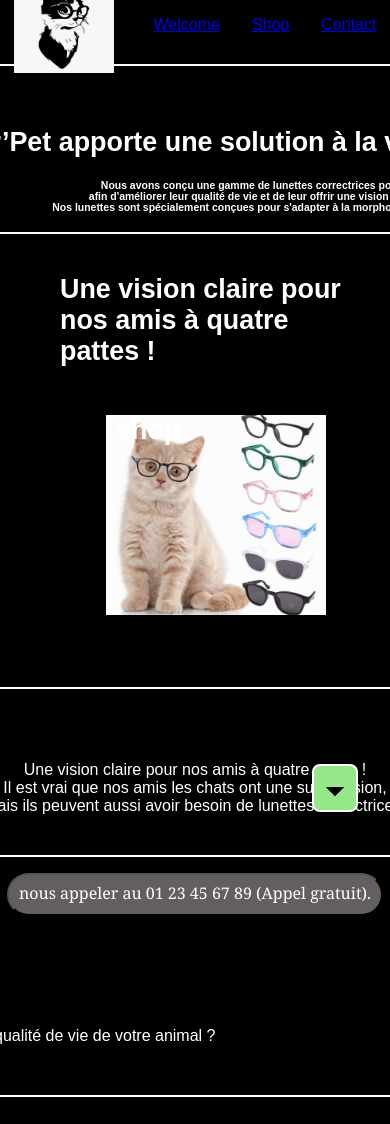
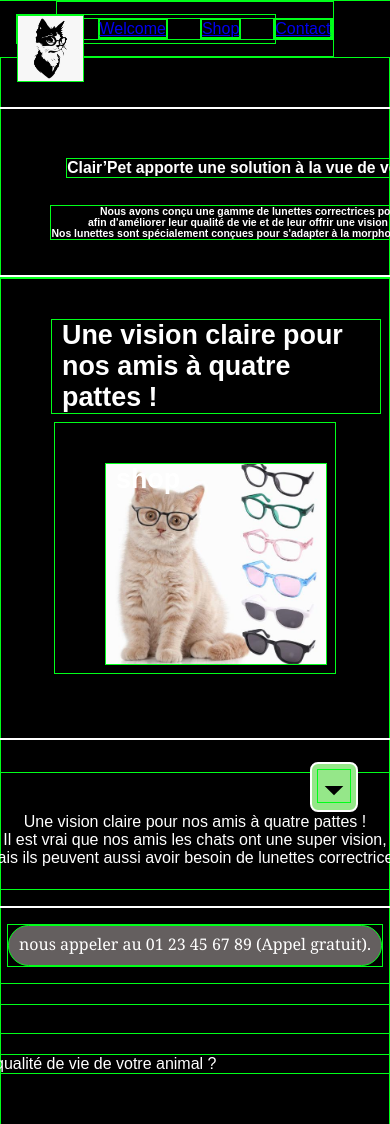
Before and after one commit to MaverickYoan/test_new_repository, a plain HTML site: page projet2/index.html in a window 390 px wide. Shown: the top 1124 px of the page. Drawn offline with Linux system fonts and the light colour scheme; files that its build step writes are made by us from their sources; a web font is replaced by a local one.

Commit message:
start_10092025

```diff
--- a/projet2/index.html
+++ b/projet2/index.html
@@ -26,10 +26,10 @@
 
 <body id="content" class="body">
 
-    <!-- Navbar section - ---------------------------------------------- -->
+    <!-- Navbar section ----------------------------------------------- -->
     <div class="navbar">
         <div class="logo">
-            <img src="favicon.ico" alt="Logo de chat portant nos belles lunettes" width="100px">
+            <img src="favicon.ico" width="25%%" alt="Logo de chat portant nos belles lunettes">
         </div>
         <nav class="menu">
             <ul>
@@ -45,12 +45,12 @@
         </nav>
     </div>
 
-    <!-- Welcome section - ---------------------------------------------- -->
+    <!-- Welcome section ----------------------------------------------- -->
     <header>
         <section id="welcome">
             <div class="welcome">
                 <div class="section-image-chat"></div>
-                <h1>Clair’Pet apporte une solution à la vue de votre animal !</h1>
+                <h2>Clair’Pet apporte une solution à la vue de votre animal !</h2>
                 <h4>Nous avons conçu une gamme de lunettes correctrices pour animaux,
                     <br>afin d'améliorer leur qualité de vie et de leur offrir une vision claire et nette.
                     <br>Nos lunettes sont spécialement conçues pour s'adapter à la morphologie de votre animal.
@@ -61,14 +61,13 @@
 
     <h1>Une vision claire pour nos amis à quatre pattes !</h1>
 
-    <!-- Shop section - ---------------------------------------------- -->
+    <!-- Shop section ----------------------------------------------- -->
     <div id="shop">
         <h1 class="shop">shop</h1>
     </div>
 
-    <section>
     <div class="hero-text">
-            <img class="section-image-chat" src="chat-noir-et-blanc.jpg" alt="Image d'arrière-plan">
+        <img class="section-image-chat" src="chat-noir-et-blanc.jpg" width="100px" alt="Image d'arrière-plan">
         <p class="section-text-chat">Une vision claire pour nos amis à quatre pattes ! <br>Il est vrai que nos amis
             les chats ont une super vision, <br>mais ils peuvent aussi avoir besoin de lunettes correctrices.
         </p>
@@ -78,10 +77,10 @@
     </div>
     </section>
 
-    <!-- Contact section - ---------------------------------------------- -->
+    <!-- Contact section ----------------------------------------------- -->
     <article id="contact">
 
-        <h1 class="titre-contact">contact</h1>
+        <h2 class="titre-contact">contact</h2>
         <p class="sous-titre-contact">Vous souhaitez améliorer la qualité de vie de votre animal ?</p><br>
         <div class="contact">
             <p>Formulaire de contact.</p>
@@ -90,7 +89,6 @@
                 <input type="text" name="Nom" id="nom" placeholder="Nom" required>
                 <input type="email" name="Email" id="email" placeholder="Email" required>
                 <input type="tel" name="Téléphone" id="telephone" placeholder="Téléphone" required>
-                <input type="textarea" name="Message" id="message">
                 <input type="submit" value="Envoyer">
             </form>
             <img class="husky" src="husky.jpg" alt="image de chien Husky aux yeux verrons">
@@ -115,17 +113,17 @@
         </a>
     </footer>
 
-    <!-- Bouton click on me please to buy my honey pet's glasses - ---------------------------------------------- -->
-    <!-- Bouton click on me please to buy my honey pet's glasses - ---------------------------------------------- -->
-    <!-- Bouton click on me please to buy my honey pet's glasses - ---------------------------------------------- -->
-    <!-- Bouton click on me please to buy my honey pet's glasses - ---------------------------------------------- -->
-    <!-- Bouton click on me please to buy my honey pet's glasses - ---------------------------------------------- -->
-    <!-- Bouton click on me please to buy my honey pet's glasses - ---------------------------------------------- -->
-    <!-- Bouton click on me please to buy my honey pet's glasses - ---------------------------------------------- -->
-    <!-- Bouton click on me please to buy my honey pet's glasses - ---------------------------------------------- -->
-    <!-- Bouton click on me please to buy my honey pet's glasses - ---------------------------------------------- -->
-    <!-- Bouton click on me please to buy my honey pet's glasses - ---------------------------------------------- -->
-    <!-- Bouton click on me please to buy my honey pet's glasses - ---------------------------------------------- -->
+    <!-- Bouton click on me please to buy my honey pet's glasses ----------------------------------------------- -->
+    <!-- Bouton click on me please to buy my honey pet's glasses ----------------------------------------------- -->
+    <!-- Bouton click on me please to buy my honey pet's glasses ----------------------------------------------- -->
+    <!-- Bouton click on me please to buy my honey pet's glasses ----------------------------------------------- -->
+    <!-- Bouton click on me please to buy my honey pet's glasses ----------------------------------------------- -->
+    <!-- Bouton click on me please to buy my honey pet's glasses ----------------------------------------------- -->
+    <!-- Bouton click on me please to buy my honey pet's glasses ----------------------------------------------- -->
+    <!-- Bouton click on me please to buy my honey pet's glasses ----------------------------------------------- -->
+    <!-- Bouton click on me please to buy my honey pet's glasses ----------------------------------------------- -->
+    <!-- Bouton click on me please to buy my honey pet's glasses ----------------------------------------------- -->
+    <!-- Bouton click on me please to buy my honey pet's glasses ----------------------------------------------- -->
 
 
 
@@ -142,17 +140,17 @@
 
 
 
-    <!-- Bouton click on me please to buy my honey pet's glasses - ---------------------------------------------- -->
-    <!-- Bouton click on me please to buy my honey pet's glasses - ---------------------------------------------- -->
-    <!-- Bouton click on me please to buy my honey pet's glasses - ---------------------------------------------- -->
-    <!-- Bouton click on me please to buy my honey pet's glasses - ---------------------------------------------- -->
-    <!-- Bouton click on me please to buy my honey pet's glasses - ---------------------------------------------- -->
-    <!-- Bouton click on me please to buy my honey pet's glasses - ---------------------------------------------- -->
-    <!-- Bouton click on me please to buy my honey pet's glasses - ---------------------------------------------- -->
-    <!-- Bouton click on me please to buy my honey pet's glasses - ---------------------------------------------- -->
-    <!-- Bouton click on me please to buy my honey pet's glasses - ---------------------------------------------- -->
-    <!-- Bouton click on me please to buy my honey pet's glasses - ---------------------------------------------- -->
-    <!-- Bouton click on me please to buy my honey pet's glasses - ---------------------------------------------- -->
+    <!-- Bouton click on me please to buy my honey pet's glasses ----------------------------------------------- -->
+    <!-- Bouton click on me please to buy my honey pet's glasses ----------------------------------------------- -->
+    <!-- Bouton click on me please to buy my honey pet's glasses ----------------------------------------------- -->
+    <!-- Bouton click on me please to buy my honey pet's glasses ----------------------------------------------- -->
+    <!-- Bouton click on me please to buy my honey pet's glasses ----------------------------------------------- -->
+    <!-- Bouton click on me please to buy my honey pet's glasses ----------------------------------------------- -->
+    <!-- Bouton click on me please to buy my honey pet's glasses ----------------------------------------------- -->
+    <!-- Bouton click on me please to buy my honey pet's glasses ----------------------------------------------- -->
+    <!-- Bouton click on me please to buy my honey pet's glasses ----------------------------------------------- -->
+    <!-- Bouton click on me please to buy my honey pet's glasses ----------------------------------------------- -->
+    <!-- Bouton click on me please to buy my honey pet's glasses ----------------------------------------------- -->
 </body>
 
 <!-- Script Section : Script pour activer le menu mobile -->
--- a/projet2/style.css
+++ b/projet2/style.css
@@ -1,8 +1,8 @@
 *::before,
-/* ::after {
-    box-sizing: border-box; */
-margin: 0;
-padding: 0;
+::after {
+    box-sizing: border-box;
+    margin: 0;
+    padding: 0;
 }
 
 /*________________blue outline_____________________*/
@@ -25,12 +25,11 @@
 /*-- responsive --*/
 @media screen and (max-width: 810px) {
 
-    /*--
     * {
         border: 1px solid rgb(0, 255, 26);
-    } --*/
+    }
 
-    html {
+    -- html {
         display: flex;
         flex-direction: column;
         align-items: center;
@@ -47,6 +46,19 @@
         flex-direction: column;
         align-items: center;
         justify-content: center;
+    }
+
+    .logo {
+        position: absolute;
+        margin-left: 1rem;
+        left: 0;
+        width: max-content;
+        height: 50%;
+
+    }
+
+    .navbar {
+        background-color: rgb(255, 255, 255);
     }
 
     .nav-links {
@@ -142,29 +154,25 @@
 }
 
 /*________________header_____________________*/
-/* header {
-    padding-left: 10%;
-    padding-right: 10%;
-} */
+header {
+    padding-top: 10%;
+}
 
 
 /*________________navbar_____________________*/
 /*--navbar fixe au top de la page web--*/
 .navbar {
-    background-color: #ffffff;
+    /* background-color: #ffffff; */
+    background-color: #000000;
     position: fixed;
+    height: 50px;
+    display: flex;
+    justify-content: center;
+    align-items: center;
     top: 0;
     height: auto;
     width: 100%;
     z-index: 100;
-}
-
-.navbar {
-    height: 50px;
-    display: flex;
-    justify-content: center;
-    align-items: center;
-    background-color: #000000;
 }
 
 .nav-links {
```
Lines whose indentation alone changed are shown as unchanged.
